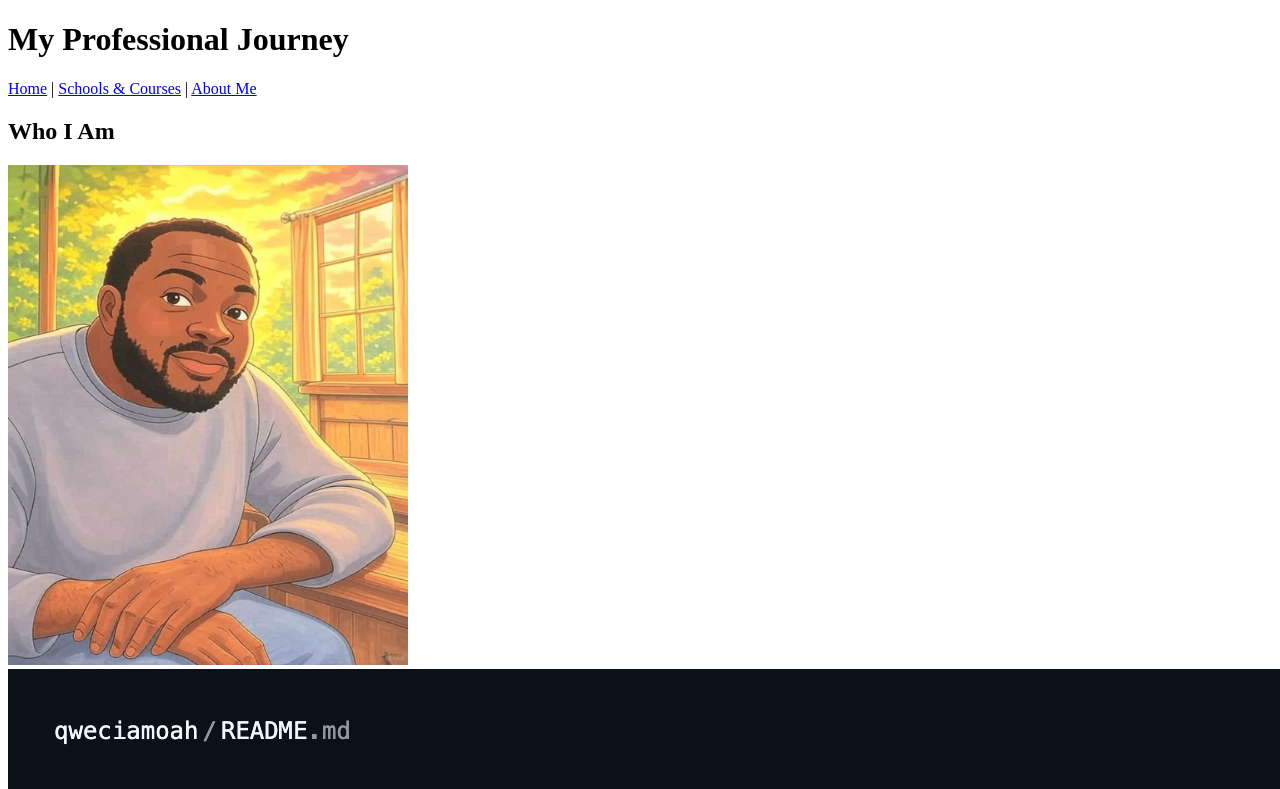
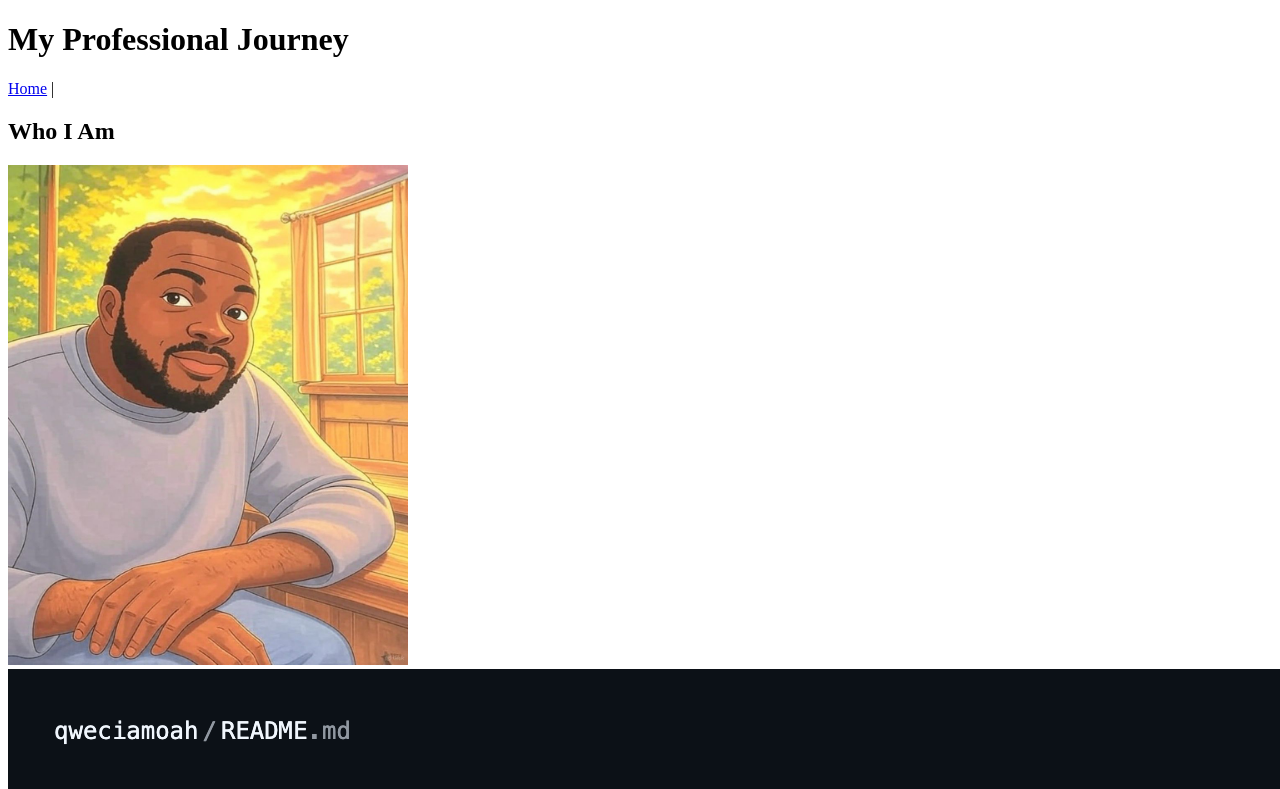
Before and after one commit to qweciamoah/ALT-School--Front-End-Assignment-2, a plain HTML site: page page2.html in a window 1280 px wide. Shown: the top 789 px of the page. Drawn offline with Linux system fonts and the light colour scheme.

Commit message:
Update page2.html

```diff
--- a/page2.html
+++ b/page2.html
@@ -11,8 +11,7 @@
       <h1>My Professional Journey</h1>
       <nav>
         <a href="index.html">Home</a> |
-        <a href="table.html">Schools & Courses</a> |
-        <a href="media.html">About Me</a>
+
       </nav>
     </header>
 
```
